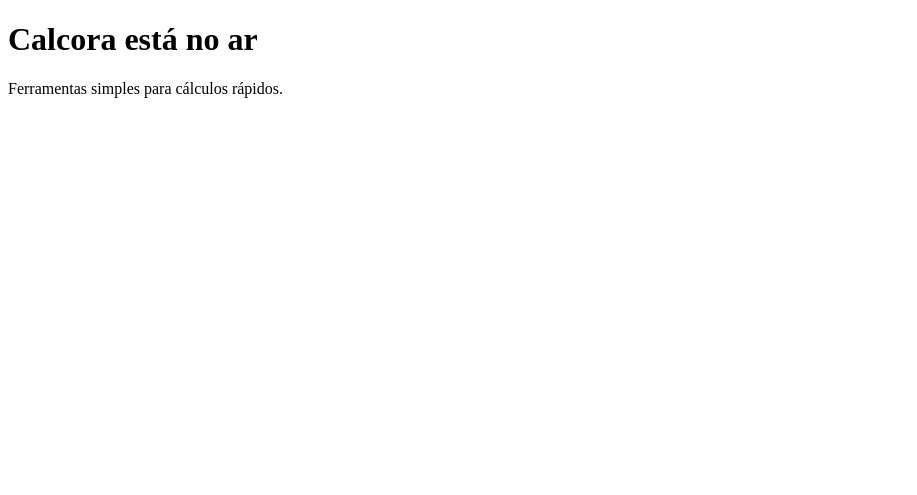
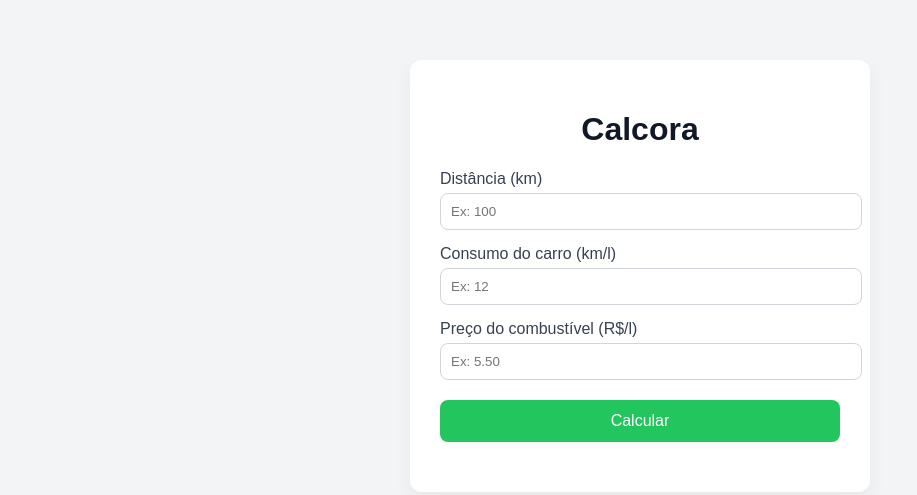
Before and after one commit to thematsushima/calcora, a plain HTML site: page index.html in a window 1280 px wide. Shown: the whole page, without its empty margins (0-917 px from the left). Drawn offline with Linux system fonts and the light colour scheme.

Commit message:
calculadora de combustível

```diff
--- a/index.html
+++ b/index.html
@@ -1,12 +1,111 @@
 <!DOCTYPE html>
 <html lang="pt-BR">
 <head>
-  <meta charset="UTF-8" />
-  <meta name="viewport" content="width=device-width, initial-scale=1.0" />
-  <title>Calcora</title>
+  <meta charset="UTF-8">
+  <meta name="viewport" content="width=device-width, initial-scale=1.0">
+  <title>Calcora - Calculadora de Combustível</title>
+
+  <style>
+    body {
+      font-family: Arial, sans-serif;
+      background: #F3F4F6;
+      margin: 0;
+      padding: 0;
+      display: flex;
+      justify-content: center;
+    }
+
+    .container {
+      background: white;
+      margin-top: 60px;
+      padding: 30px;
+      border-radius: 12px;
+      width: 100%;
+      max-width: 400px;
+      box-shadow: 0 10px 20px rgba(0,0,0,0.05);
+    }
+
+    h1 {
+      text-align: center;
+      color: #111827;
+    }
+
+    label {
+      display: block;
+      margin-top: 15px;
+      color: #374151;
+    }
+
+    input {
+      width: 100%;
+      padding: 10px;
+      margin-top: 5px;
+      border-radius: 8px;
+      border: 1px solid #D1D5DB;
+    }
+
+    button {
+      width: 100%;
+      margin-top: 20px;
+      padding: 12px;
+      background: #22C55E;
+      border: none;
+      border-radius: 8px;
+      color: white;
+      font-size: 16px;
+      cursor: pointer;
+    }
+
+    button:hover {
+      background: #16A34A;
+    }
+
+    .result {
+      margin-top: 20px;
+      font-size: 18px;
+      text-align: center;
+      color: #111827;
+    }
+  </style>
 </head>
+
 <body>
-  <h1>Calcora está no ar</h1>
-  <p>Ferramentas simples para cálculos rápidos.</p>
+
+<div class="container">
+  <h1>Calcora</h1>
+
+  <label>Distância (km)</label>
+  <input id="distance" type="number" placeholder="Ex: 100">
+
+  <label>Consumo do carro (km/l)</label>
+  <input id="consumption" type="number" placeholder="Ex: 12">
+
+  <label>Preço do combustível (R$/l)</label>
+  <input id="price" type="number" placeholder="Ex: 5.50">
+
+  <button onclick="calculate()">Calcular</button>
+
+  <div class="result" id="result"></div>
+</div>
+
+<script>
+function calculate() {
+  const d = parseFloat(document.getElementById('distance').value);
+  const c = parseFloat(document.getElementById('consumption').value);
+  const p = parseFloat(document.getElementById('price').value);
+
+  if (!d || !c || !p) {
+    document.getElementById('result').innerText = "Preencha todos os campos";
+    return;
+  }
+
+  const litros = d / c;
+  const custo = litros * p;
+
+  document.getElementById('result').innerText =
+    "Você vai gastar aproximadamente R$ " + custo.toFixed(2);
+}
+</script>
+
 </body>
 </html>
```
